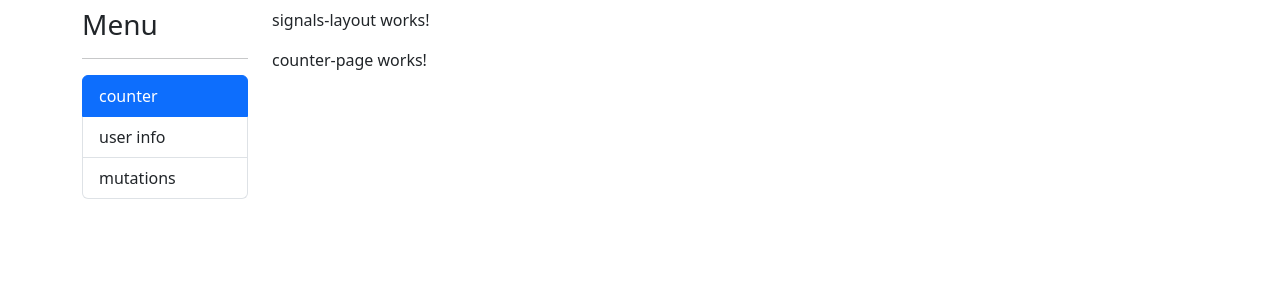
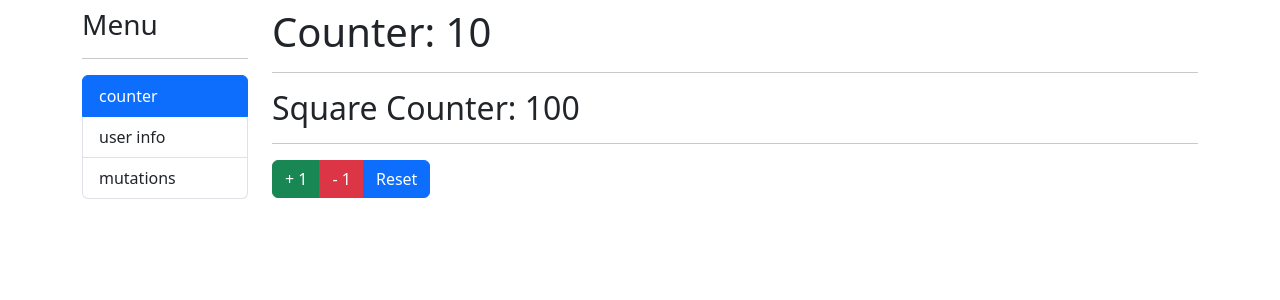
Before and after one commit to lumusitech/frontend-angular-directives-signals-app, an Angular app: page /signals/counter in a window 1280 px wide. Shown: the top 300 px of the page. Built offline with nearby package versions, Linux system fonts and the light colour scheme.

Commit message:
feat: add simple simple counter using signals

```diff
--- a/src/app/signals/components/counter-page/counter-page.component.html
+++ b/src/app/signals/components/counter-page/counter-page.component.html
@@ -1 +1,9 @@
-<p>counter-page works!</p>
+<h1>Counter: {{ counter() }}</h1>
+<hr />
+<h2>Square Counter: {{ square() }}</h2>
+<hr />
+<div class="btn-group">
+  <button (click)="increaseBy(1)" class="btn btn-success">+ 1</button>
+  <button (click)="increaseBy(-1)" class="btn btn-danger">- 1</button>
+  <button (click)="counter.set(0)" class="btn btn-primary">Reset</button>
+</div>
--- a/src/app/signals/components/counter-page/counter-page.component.ts
+++ b/src/app/signals/components/counter-page/counter-page.component.ts
@@ -1,8 +1,15 @@
-import { Component } from '@angular/core';
+import { Component, WritableSignal, computed, signal } from '@angular/core';
 
 @Component({
   selector: 'signals-counter-page',
   templateUrl: './counter-page.component.html',
   styleUrls: ['./counter-page.component.css'],
 })
-export class CounterPageComponent {}
+export class CounterPageComponent {
+  public counter = signal(10);
+  public square = computed(() => this.counter() * this.counter());
+
+  increaseBy(value: number) {
+    this.counter.update((current) => current + value);
+  }
+}
--- a/src/app/signals/layout/signals-layout/signals-layout.component.html
+++ b/src/app/signals/layout/signals-layout/signals-layout.component.html
@@ -6,7 +6,6 @@
   </div>
 
   <div class="col-10">
-    <p>signals-layout works!</p>
     <router-outlet />
   </div>
 </div>
```
